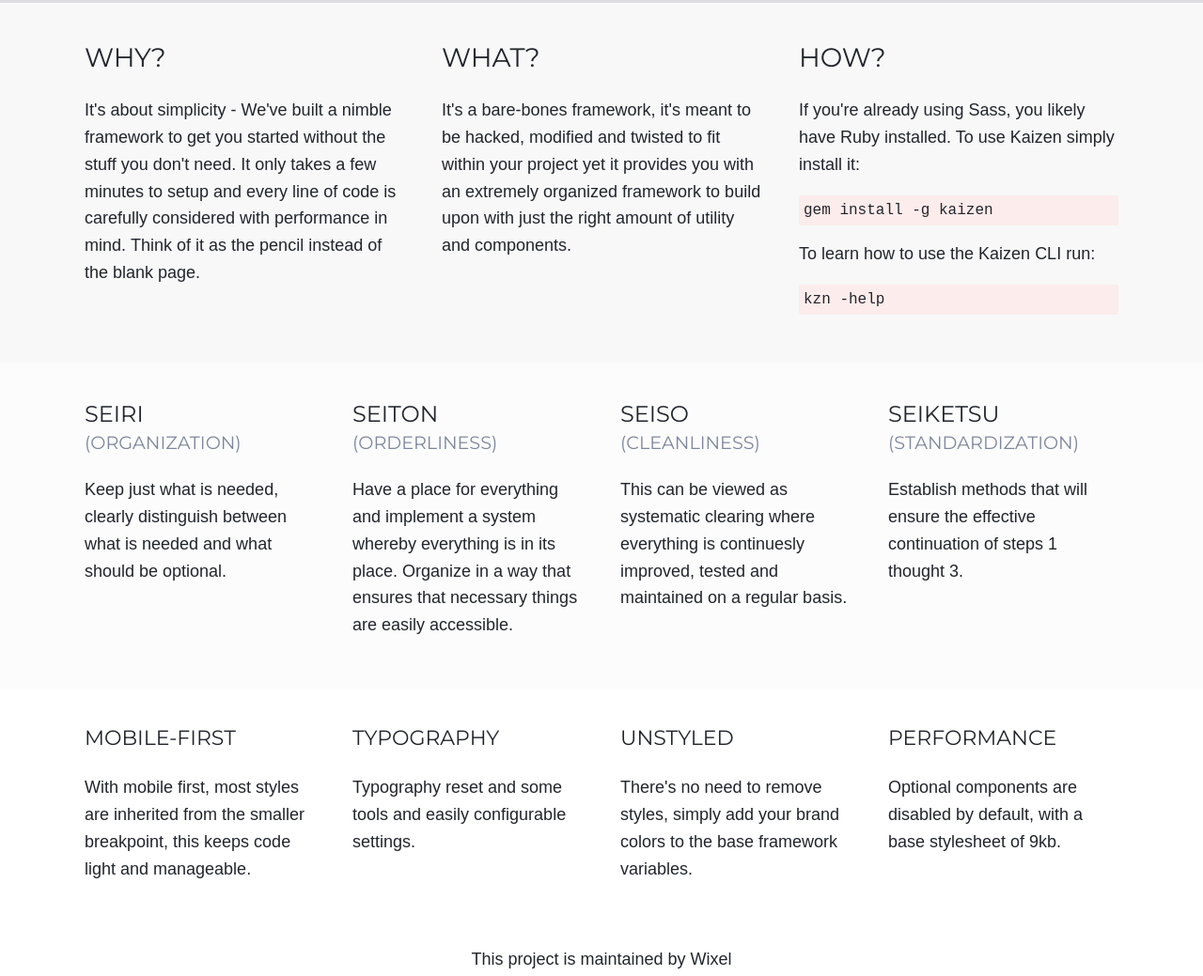
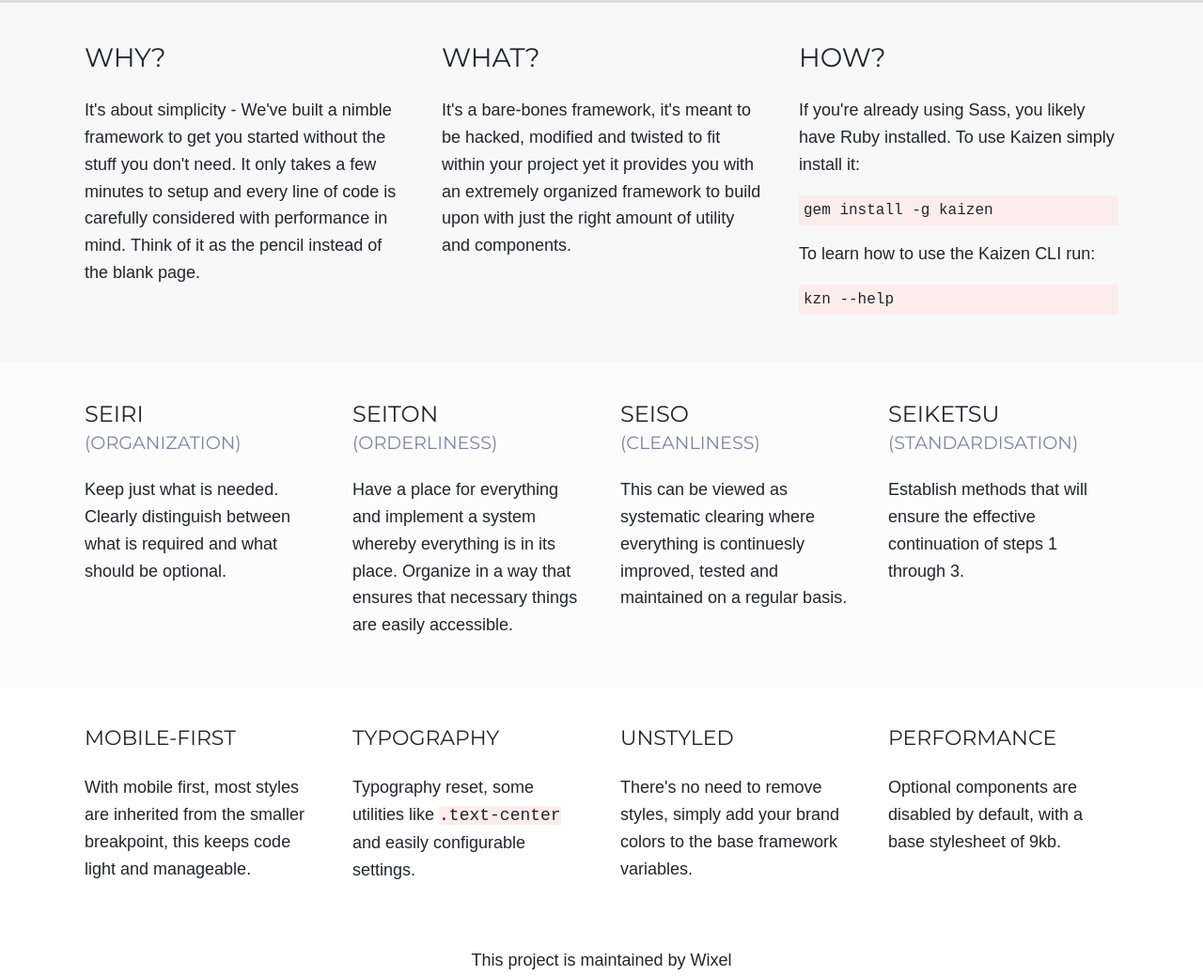
Before and after one commit to Wixel/Kaizen, a plain HTML site: page index.html in a window 1280 px wide. Shown: the part 766-1805 px from the top of the page at 94% size. Drawn offline with Linux system fonts and the light colour scheme.

Commit message:
Content fixes

```diff
--- a/index.html
+++ b/index.html
@@ -112,7 +112,7 @@
           <p>
             To learn how to use the Kaizen CLI run:
           </p>
-          <code>kzn -help</code>
+          <code>kzn --help</code>
         </div>
       </main>
     </article>
@@ -120,7 +120,7 @@
       <section class="row">
         <article class="small-12 medium-6 large-3 columns padds-top-small padds-bottom-small">
           <h3>Seiri <small class="small">(Organization)</small></h3>
-          <p>Keep just what is needed, clearly distinguish between what is needed and what should be optional.</p>
+          <p>Keep just what is needed. Clearly distinguish between what is required and what should be optional.</p>
         </article>
         <article class="small-12 medium-6 large-3 columns padds-top-small padds-bottom-small">
           <h3>Seiton <small class="small">(Orderliness)</small></h3>
@@ -131,8 +131,8 @@
           <p>This can be viewed as systematic clearing where everything is continuesly improved, tested and maintained on a regular basis.</p>
         </article>
         <article class="small-12 medium-6 large-3 columns padds-top-small padds-bottom-small">
-          <h3>Seiketsu <small class="small">(Standardization)</small></h3>
-          <p>Establish methods that will ensure the effective continuation of steps 1 thought 3.</p>
+          <h3>Seiketsu <small class="small">(Standardisation)</small></h3>
+          <p>Establish methods that will ensure the effective continuation of steps 1 through 3.</p>
         </article>
       </section>
     </div>
@@ -143,7 +143,7 @@
       </article>
       <article class="small-12 large-3 columns padds-top-small padds-bottom-small">
         <h4>Typography</h4>
-        <p>Typography reset and some tools and easily configurable settings.</p>
+        <p>Typography reset, some utilities like <code>.text-center</code> and easily configurable settings.</p>
       </article>
       <article class="small-12 large-3 columns padds-top-small padds-bottom-small">
         <h4>Unstyled</h4>
--- a/scss/main.scss
+++ b/scss/main.scss
@@ -32,6 +32,11 @@
 /*------------------------------------------------------------------------------
 	Custom styles
 ------------------------------------------------------------------------------*/
+code{
+	background-color: lighten($accent-color, 30%);
+	border-radius: 2px;
+}
+
 .header{
 	background-color: $soft-color;
 
@@ -63,10 +68,8 @@
 	}
 	code{
 		display: block;
+		padding: 5px;
 		margin-bottom: 1em;
-		padding: 5px;
-		background-color: lighten($accent-color, 30%);
-		border-radius: 2px;
 	}
 }
 .method{
```
Also changed, not shown: css/main.css, 1 other file.
